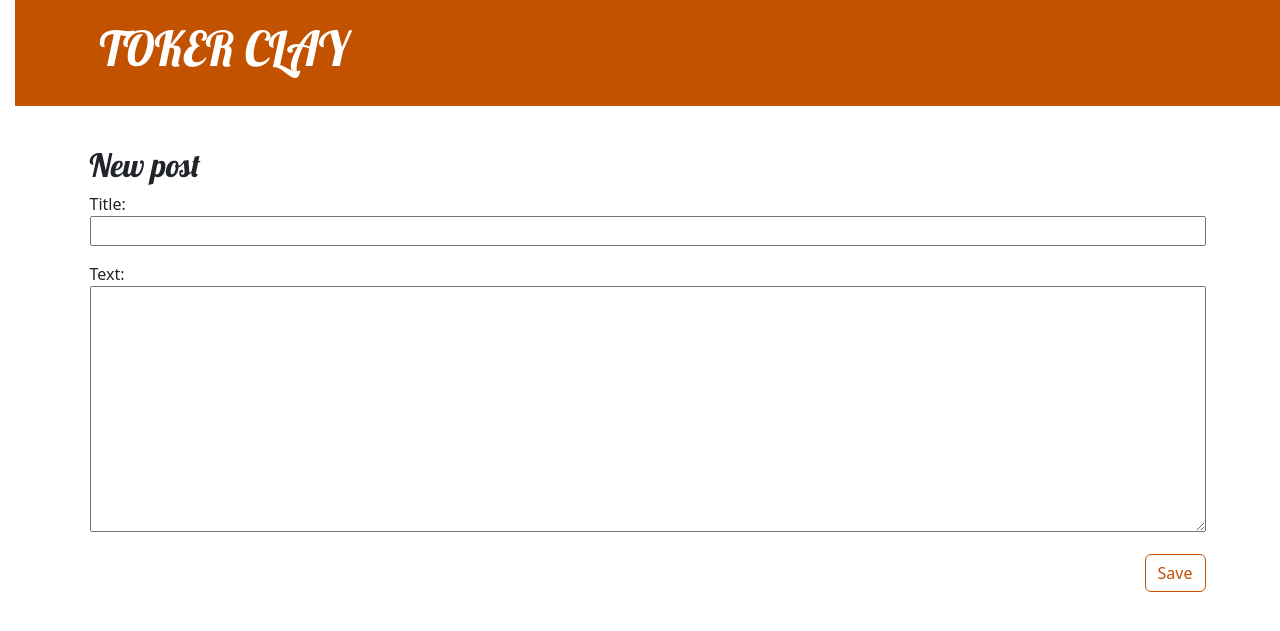
After one commit to TokerClay/my-first-blog, a Django app: template blog/templates/post_edit.html in a window 1280 px wide. The commit adds this page. Shown: the top 631 px of the page. Run offline with Django 5.2, Linux system fonts and the light colour scheme; the template is opened without the code that fills it: values that come from a table or form of the project are taken from there, others are empty; parts of the project's set-up code (start-up, migrations or seed data) failed here and were passed over.

Commit message:
新增文章创建与编辑功能，搭建PostForm表单；配置新建/编辑页面路由、视图；新增图标按钮，仅登录用户可见；修改网站顶部标题为TOKER CLAY；表单自动填充作者、发布时间，包含表单校验与CSRF防护

```diff
--- /dev/null
+++ b/blog/forms.py
@@ -0,0 +1,7 @@
+from django import forms
+from .models import Post
+
+class PostForm(forms.ModelForm):
+    class Meta:
+        model = Post
+        fields = ('title', 'text')
--- /dev/null
+++ b/blog/static/css/blog.css
@@ -0,0 +1,67 @@
+h1 a, h2 a {
+    color: #C25100;
+    font-family: 'Lobster';
+}
+body {
+    padding-left: 15px;
+}
+.page-header {
+    background-color: #C25100;
+    margin-top: 0;
+    margin-bottom: 40px;
+    padding: 20px 20px 20px 40px;
+}
+.page-header h1,
+.page-header h1 a,
+.page-header h1 a:visited,
+.page-header h1 a:active {
+    color: #ffffff;
+    font-size: 36pt;
+    text-decoration: none;
+}
+h1,
+h2,
+h3,
+h4 {
+    font-family: 'Lobster', cursive;
+}
+.date {
+    color: #828282;
+}
+.save {
+    float: right;
+}
+.post-form textarea,
+.post-form input {
+    width: 100%;
+}
+.top-menu,
+.top-menu:hover,
+.top-menu:visited {
+    color: #ffffff;
+    float: right;
+    font-size: 26pt;
+    margin-right: 20px;
+}
+.post {
+    margin-bottom: 70px;
+}
+.post h2 a,
+.post h2 a:visited {
+    color: #000000;
+}
+.post > .date,
+.post > .actions {
+    float: right;
+}
+.btn-secondary,
+.btn-secondary:visited {
+    color: #C25100;
+    background: none;
+    border-color: #C25100;
+    margin-left: 15px;
+}
+.btn-secondary:hover {
+    color: #FFFFFF;
+    background-color: #C25100;
+}
--- /dev/null
+++ b/blog/templates/blog/base.html
@@ -0,0 +1,30 @@
+{% load static %}
+<!DOCTYPE html>
+<html>
+    <head>
+        <title>Django Girls blog</title>
+        <link rel="stylesheet" href="https://cdn.jsdelivr.net/npm/bootstrap@5.3.3/dist/css/bootstrap.min.css" integrity="sha384-QWTKZyjpPEjISv5WaRU9OFeRpok6YctnYmDr5pNlyT2bRjXh0JMhjY6hW+ALEwIH" crossorigin="anonymous">
+        <link rel="stylesheet" href="https://fonts.googleapis.com/css?family=Lobster&subset=latin,latin-ext">
+        <link rel="stylesheet" href="{% static 'css/blog.css' %}">
+    </head>
+    <body>
+        <header class="page-header">
+            <div class="container">
+                {% if user.is_authenticated %}
+                    <a href="{% url 'post_new' %}" class="top-menu">
+                        {% include './icons/file-earmark-plus.svg' %}
+                    </a>
+                {% endif %}
+                <h1><a href="/">TOKER CLAY</a></h1>
+            </div>
+        </header>
+        <main class="content container">
+            <div class="row">
+                <div class="col">
+                    {% block content %}
+                    {% endblock %}
+                </div>
+            </div>
+        </main>
+    </body>
+</html>
--- /dev/null
+++ b/blog/templates/post_edit.html
@@ -0,0 +1,9 @@
+{% extends 'blog/base.html' %}
+
+{% block content %}
+    <h2>New post</h2>
+    <form method="POST" class="post-form">{% csrf_token %}
+        {{ form.as_p }}
+        <button type="submit" class="save btn btn-secondary">Save</button>
+    </form>
+{% endblock %}
--- a/blog/urls.py
+++ b/blog/urls.py
@@ -2,9 +2,8 @@ from django.urls import path
 from . import views
 
 urlpatterns = [
-
+    path('', views.post_list, name='post_list'),
+    path('post/<int:pk>/', views.post_detail, name='post_detail'),
+    path('post/new/', views.post_new, name='post_new'),
+    path('post/<int:pk>/edit/', views.post_edit, name='post_edit'),
 ]
-
-urlpatterns = [
-    path('', views.post_list, name='post_list'),
-]
```
Also changed, not shown: blog/templates/blog/post_detail.html (added, +20 -0 lines), blog/templates/blog/post_list.html (+11 -21 lines), blog/views.py (+47 -3 lines), blog/templates/blog/icons/file-earmark-plus.svg (added), blog/templates/blog/icons/pencil-fill.svg (added).
